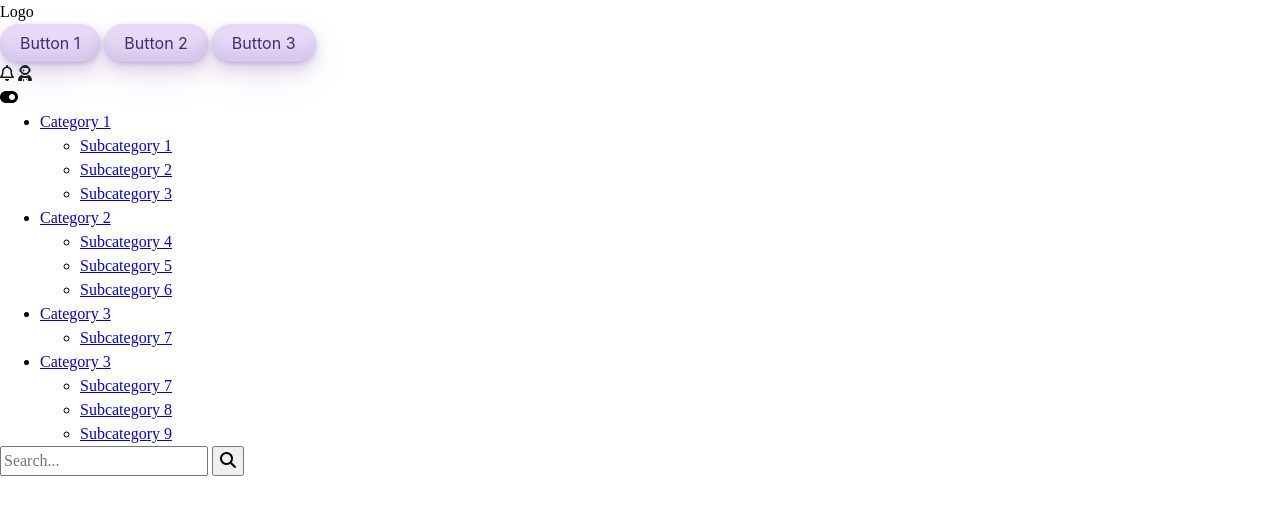
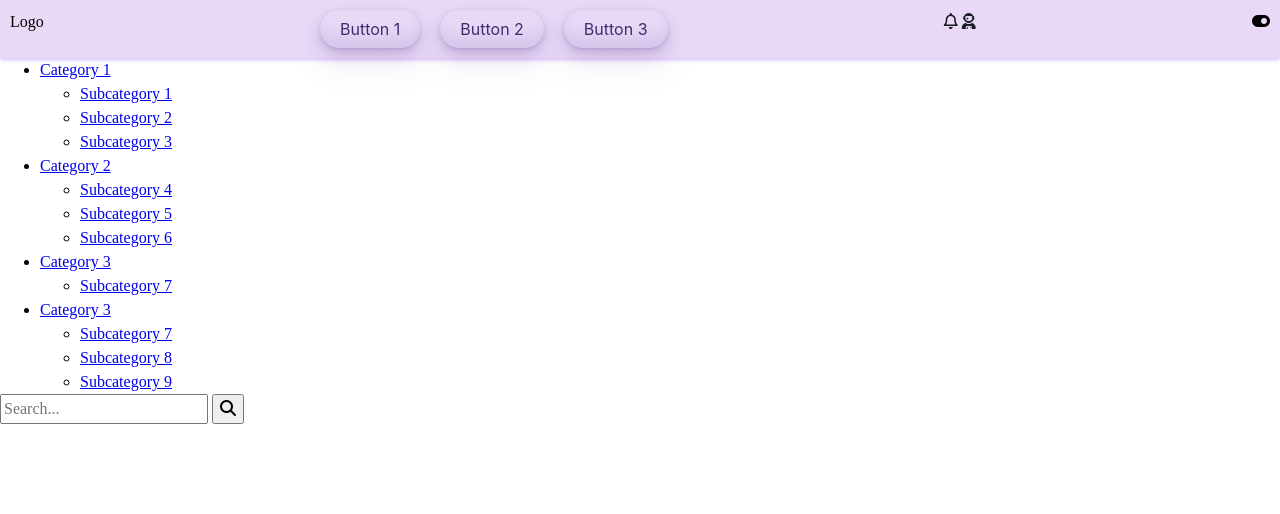
Before and after one commit to Twincasper/capstone-layout, a plain HTML site: page index.html in a window 1280 px wide. Drawn offline with Linux system fonts and the light colour scheme.

Commit message:
Started styling navbar

```diff
--- a/styles.css
+++ b/styles.css
@@ -85,3 +85,19 @@ p, h1, h2, h3, h4, h5, h6 {
               rgba(142, 110, 184, 0.25) 0 16px 32px;
   transform: scale(1.05) rotate(-1deg);
 }
+
+/* Navbar */
+
+.navbar {
+  background-color: #E8DAF7; /* light grey */
+  box-shadow: 0 2px 4px #dac1f6;
+  display: flex;
+  justify-content: space-between;
+  padding: 10px;
+}
+
+.nav-buttons {
+  display: flex;
+  gap: 20px;
+  justify-content: center;
+}
```
